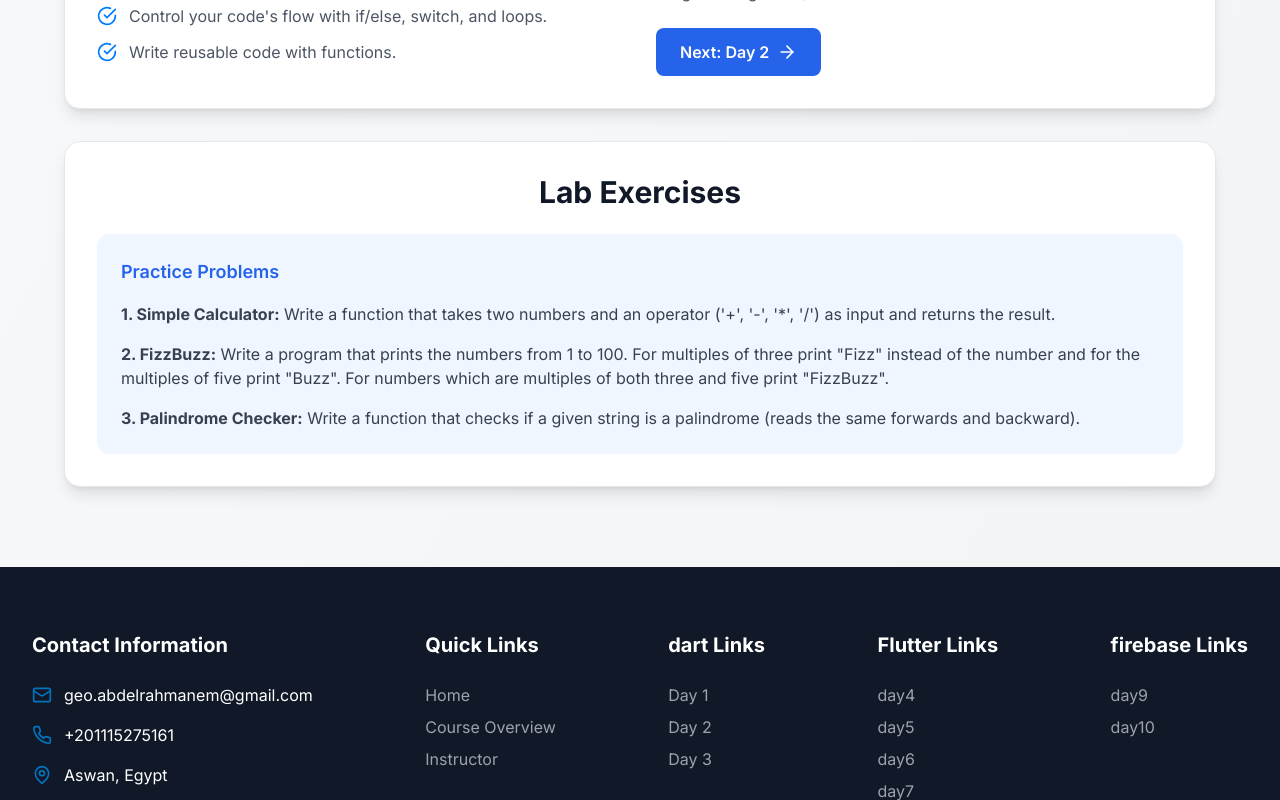
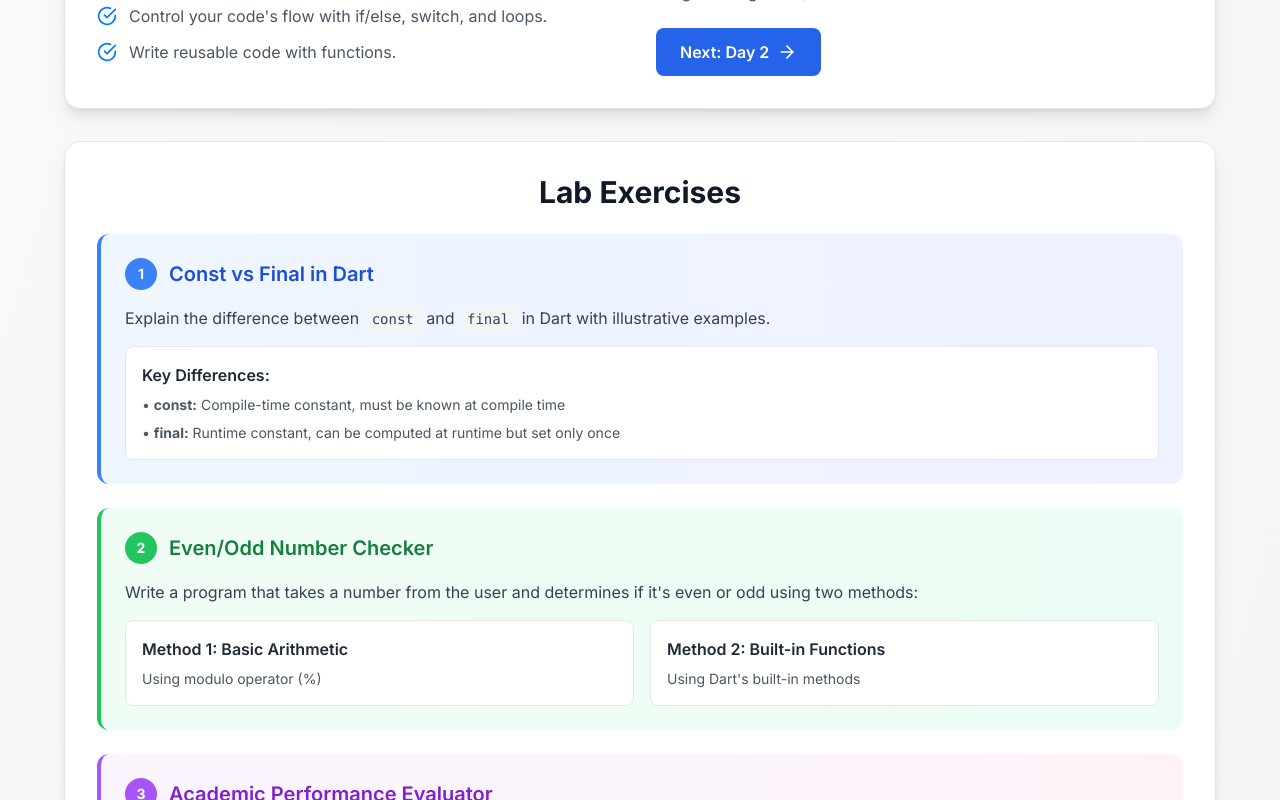
Before and after one commit to AbdelrahmanH161/flutter_course, a React (Vite) app: page /day1 in a window 1280 px wide. Shown: the part 2000-2800 px from the top of the page. Built offline with nearby package versions, Linux system fonts and the light colour scheme.

Commit message:
Refactor Day 1 content structure; streamline session details and enhance code readability

```diff
--- a/src/pages/day1.tsx
+++ b/src/pages/day1.tsx
@@ -13,9 +13,7 @@ import {
 
 import { tomorrow } from 'react-syntax-highlighter/dist/esm/styles/hljs';
 
-const SyntaxHighlighter = lazy(
-  () => import('react-syntax-highlighter')
-);
+const SyntaxHighlighter = lazy(() => import('react-syntax-highlighter'));
 
 const Loading = () => <div>Loading...</div>;
 
@@ -95,8 +93,8 @@ const constVariable = 100;
 // 'late' is for variables initialized after declaration.
 late String description;
 description = 'Initialized later!';
-print(description);`
-        }
+print(description);`,
+				},
 			},
 		},
 	},
@@ -437,9 +435,8 @@ const Day1 = () => {
 
 												{session.content.detailedTopics && (
 													<div className='space-y-4 mt-6'>
-                            {Object.values(
-                              session.content.detailedTopics
-                            ).map((topic: any, index) => (
+														{Object.values(session.content.detailedTopics).map(
+															(topic: any, index) => (
 																<div
 																	key={index}
 																	className='bg-gray-50 dark:bg-gray-700 rounded-xl p-4'>
@@ -459,7 +456,8 @@ const Day1 = () => {
 																		</SyntaxHighlighter>
 																	</Suspense>
 																</div>
-                            ))}
+															)
+														)}
 													</div>
 												)}
 											</div>
@@ -492,8 +490,8 @@ const Day1 = () => {
 											<li className='flex items-start gap-3 text-gray-600 dark:text-gray-300'>
 												<CheckCircle className='w-5 h-5 text-[#007BFF] mt-0.5 flex-shrink-0' />
 												<span>
-                          Learn about basic data types like int, double,
-                          String, and bool.
+													Learn about basic data types like int, double, String,
+													and bool.
 												</span>
 											</li>
 											<li className='flex items-start gap-3 text-gray-600 dark:text-gray-300'>
@@ -505,9 +503,7 @@ const Day1 = () => {
 											</li>
 											<li className='flex items-start gap-3 text-gray-600 dark:text-gray-300'>
 												<CheckCircle className='w-5 h-5 text-[#007BFF] mt-0.5 flex-shrink-0' />
-                        <span>
-                          Write reusable code with functions.
-                        </span>
+												<span>Write reusable code with functions.</span>
 											</li>
 										</ul>
 									</div>
@@ -518,8 +514,7 @@ const Day1 = () => {
 										<p className='text-gray-600 dark:text-gray-300 mb-6'>
 											In Day 2, we'll explore more advanced Dart concepts like
 											collections (Lists, Maps, Sets), null safety, and an
-                      introduction to Object-Oriented Programming (OOP) in
-                      Dart.
+											introduction to Object-Oriented Programming (OOP) in Dart.
 										</p>
 										<button className='inline-flex items-center gap-2 bg-blue-600 hover:bg-blue-700 text-white px-6 py-3 rounded-lg font-semibold transition-colors'>
 											Next: Day 2
@@ -539,29 +534,245 @@ const Day1 = () => {
 									Lab Exercises
 								</h3>
 
-                <div className='bg-blue-50 dark:bg-blue-900/20 rounded-xl p-6'>
-                  <h5 className='text-lg font-semibold text-blue-600 dark:text-blue-400 mb-4'>
-                    Practice Problems
+								{/* Exercise 1: Const vs Final */}
+								<div className='bg-gradient-to-r from-blue-50 to-indigo-50 dark:from-blue-900/20 dark:to-indigo-900/20 rounded-xl p-6 mb-6 border-l-4 border-blue-500'>
+									<div className='flex items-center gap-3 mb-4'>
+										<div className='w-8 h-8 bg-blue-500 rounded-full flex items-center justify-center text-white font-bold text-sm'>
+											1
+										</div>
+										<h5 className='text-xl font-semibold text-blue-700 dark:text-blue-300'>
+											Const vs Final in Dart
 										</h5>
-                  <ol className='space-y-4'>
-                    <li className='text-gray-700 dark:text-gray-300'>
-                      <strong>1. Simple Calculator:</strong> Write a function
-                      that takes two numbers and an operator ('+', '-', '*',
-                      '/') as input and returns the result.
+									</div>
+									<p className='text-gray-700 dark:text-gray-300 mb-4'>
+										Explain the difference between{' '}
+										<code className='bg-gray-100 dark:bg-gray-700 px-2 py-1 rounded text-sm'>
+											const
+										</code>{' '}
+										and{' '}
+										<code className='bg-gray-100 dark:bg-gray-700 px-2 py-1 rounded text-sm'>
+											final
+										</code>{' '}
+										in Dart with illustrative examples.
+									</p>
+									<div className='bg-white dark:bg-gray-700 rounded-lg p-4 border border-gray-200 dark:border-gray-600'>
+										<h6 className='font-semibold text-gray-800 dark:text-gray-200 mb-2'>
+											Key Differences:
+										</h6>
+										<ul className='space-y-2 text-sm text-gray-600 dark:text-gray-400'>
+											<li>
+												• <strong>const:</strong> Compile-time constant, must be
+												known at compile time
 											</li>
-                    <li className='text-gray-700 dark:text-gray-300'>
-                      <strong>2. FizzBuzz:</strong> Write a program that prints
-                      the numbers from 1 to 100. For multiples of three print
-                      "Fizz" instead of the number and for the multiples of
-                      five print "Buzz". For numbers which are multiples of
-                      both three and five print "FizzBuzz".
+											<li>
+												• <strong>final:</strong> Runtime constant, can be
+												computed at runtime but set only once
 											</li>
-                    <li className='text-gray-700 dark:text-gray-300'>
-                      <strong>3. Palindrome Checker:</strong> Write a function
-                      that checks if a given string is a palindrome (reads the
-                      same forwards and backward).
-                    </li>
-                  </ol>
+										</ul>
+									</div>
+								</div>
+
+								{/* Exercise 2: Even/Odd Checker */}
+								<div className='bg-gradient-to-r from-green-50 to-emerald-50 dark:from-green-900/20 dark:to-emerald-900/20 rounded-xl p-6 mb-6 border-l-4 border-green-500'>
+									<div className='flex items-center gap-3 mb-4'>
+										<div className='w-8 h-8 bg-green-500 rounded-full flex items-center justify-center text-white font-bold text-sm'>
+											2
+										</div>
+										<h5 className='text-xl font-semibold text-green-700 dark:text-green-300'>
+											Even/Odd Number Checker
+										</h5>
+									</div>
+									<p className='text-gray-700 dark:text-gray-300 mb-4'>
+										Write a program that takes a number from the user and
+										determines if it's even or odd using two methods:
+									</p>
+									<div className='grid md:grid-cols-2 gap-4'>
+										<div className='bg-white dark:bg-gray-700 rounded-lg p-4 border border-gray-200 dark:border-gray-600'>
+											<h6 className='font-semibold text-gray-800 dark:text-gray-200 mb-2'>
+												Method 1: Basic Arithmetic
+											</h6>
+											<p className='text-sm text-gray-600 dark:text-gray-400'>
+												Using modulo operator (%)
+											</p>
+										</div>
+										<div className='bg-white dark:bg-gray-700 rounded-lg p-4 border border-gray-200 dark:border-gray-600'>
+											<h6 className='font-semibold text-gray-800 dark:text-gray-200 mb-2'>
+												Method 2: Built-in Functions
+											</h6>
+											<p className='text-sm text-gray-600 dark:text-gray-400'>
+												Using Dart's built-in methods
+											</p>
+										</div>
+									</div>
+								</div>
+
+								{/* Exercise 3: Grade Evaluator */}
+								<div className='bg-gradient-to-r from-purple-50 to-pink-50 dark:from-purple-900/20 dark:to-pink-900/20 rounded-xl p-6 mb-6 border-l-4 border-purple-500'>
+									<div className='flex items-center gap-3 mb-4'>
+										<div className='w-8 h-8 bg-purple-500 rounded-full flex items-center justify-center text-white font-bold text-sm'>
+											3
+										</div>
+										<h5 className='text-xl font-semibold text-purple-700 dark:text-purple-300'>
+											Academic Performance Evaluator
+										</h5>
+									</div>
+									<p className='text-gray-700 dark:text-gray-300 mb-4'>
+										Write a program that asks the user to input their grade and
+										evaluates their academic performance:
+									</p>
+									<div className='bg-white dark:bg-gray-700 rounded-lg p-4 border border-gray-200 dark:border-gray-600'>
+										<div className='grid md:grid-cols-2 gap-4 text-sm'>
+											<div>
+												<div className='flex items-center gap-2 mb-2'>
+													<div className='w-3 h-3 bg-green-500 rounded-full'></div>
+													<span className='font-medium text-gray-800 dark:text-gray-200'>
+														Above 85: ممتاز
+													</span>
+												</div>
+												<div className='flex items-center gap-2 mb-2'>
+													<div className='w-3 h-3 bg-blue-500 rounded-full'></div>
+													<span className='font-medium text-gray-800 dark:text-gray-200'>
+														75-85: جيد جدًا
+													</span>
+												</div>
+											</div>
+											<div>
+												<div className='flex items-center gap-2 mb-2'>
+													<div className='w-3 h-3 bg-yellow-500 rounded-full'></div>
+													<span className='font-medium text-gray-800 dark:text-gray-200'>
+														65-75: جيد
+													</span>
+												</div>
+												<div className='flex items-center gap-2'>
+													<div className='w-3 h-3 bg-red-500 rounded-full'></div>
+													<span className='font-medium text-gray-800 dark:text-gray-200'>
+														65 or less: مقبول
+													</span>
+												</div>
+											</div>
+										</div>
+									</div>
+								</div>
+
+								{/* Exercise 4: Day of Week */}
+								<div className='bg-gradient-to-r from-orange-50 to-red-50 dark:from-orange-900/20 dark:to-red-900/20 rounded-xl p-6 mb-6 border-l-4 border-orange-500'>
+									<div className='flex items-center gap-3 mb-4'>
+										<div className='w-8 h-8 bg-orange-500 rounded-full flex items-center justify-center text-white font-bold text-sm'>
+											4
+										</div>
+										<h5 className='text-xl font-semibold text-orange-700 dark:text-orange-300'>
+											Day of Week Printer
+										</h5>
+									</div>
+									<p className='text-gray-700 dark:text-gray-300 mb-4'>
+										Write a program that prints the day name based on the day
+										number in the week using switch-case:
+									</p>
+									<div className='bg-white dark:bg-gray-700 rounded-lg p-4 border border-gray-200 dark:border-gray-600'>
+										<div className='text-sm text-gray-600 dark:text-gray-400'>
+											<p>
+												Input: 1-7 → Output: Sunday, Monday, Tuesday, Wednesday,
+												Thursday, Friday, Saturday
+											</p>
+										</div>
+									</div>
+								</div>
+
+								{/* Exercise 5: Number Printer */}
+								<div className='bg-gradient-to-r from-teal-50 to-cyan-50 dark:from-teal-900/20 dark:to-cyan-900/20 rounded-xl p-6 mb-6 border-l-4 border-teal-500'>
+									<div className='flex items-center gap-3 mb-4'>
+										<div className='w-8 h-8 bg-teal-500 rounded-full flex items-center justify-center text-white font-bold text-sm'>
+											5
+										</div>
+										<h5 className='text-xl font-semibold text-teal-700 dark:text-teal-300'>
+											Number Printer (Skip 41)
+										</h5>
+									</div>
+									<p className='text-gray-700 dark:text-gray-300 mb-4'>
+										Write a program that prints numbers from 1 to 100 but skips
+										the number 41:
+									</p>
+									<div className='bg-white dark:bg-gray-700 rounded-lg p-4 border border-gray-200 dark:border-gray-600'>
+										<div className='text-sm text-gray-600 dark:text-gray-400'>
+											<p>Output: 1, 2, 3... 40, 42, 43... 100</p>
+										</div>
+									</div>
+								</div>
+
+								{/* Exercise 6: String Reverser */}
+								<div className='bg-gradient-to-r from-rose-50 to-pink-50 dark:from-rose-900/20 dark:to-pink-900/20 rounded-xl p-6 mb-6 border-l-4 border-rose-500'>
+									<div className='flex items-center gap-3 mb-4'>
+										<div className='w-8 h-8 bg-rose-500 rounded-full flex items-center justify-center text-white font-bold text-sm'>
+											6
+										</div>
+										<h5 className='text-xl font-semibold text-rose-700 dark:text-rose-300'>
+											String Reverser Function
+										</h5>
+									</div>
+									<p className='text-gray-700 dark:text-gray-300 mb-4'>
+										Write a function that accepts text and returns it reversed
+										using String functions:
+									</p>
+									<div className='bg-white dark:bg-gray-700 rounded-lg p-4 border border-gray-200 dark:border-gray-600'>
+										<div className='text-sm text-gray-600 dark:text-gray-400'>
+											<p>
+												<strong>Example:</strong> flutter → rettulf
+											</p>
+										</div>
+									</div>
+								</div>
+
+								{/* Exercise 7: Email Masker */}
+								<div className='bg-gradient-to-r from-violet-50 to-indigo-50 dark:from-violet-900/20 dark:to-indigo-900/20 rounded-xl p-6 mb-6 border-l-4 border-violet-500'>
+									<div className='flex items-center gap-3 mb-4'>
+										<div className='w-8 h-8 bg-violet-500 rounded-full flex items-center justify-center text-white font-bold text-sm'>
+											7
+										</div>
+										<h5 className='text-xl font-semibold text-violet-700 dark:text-violet-300'>
+											Email Masker
+										</h5>
+									</div>
+									<p className='text-gray-700 dark:text-gray-300 mb-4'>
+										Hide the first part of the email using asterisks (*):
+									</p>
+									<div className='bg-white dark:bg-gray-700 rounded-lg p-4 border border-gray-200 dark:border-gray-600'>
+										<div className='text-sm text-gray-600 dark:text-gray-400'>
+											<p>
+												<strong>Example:</strong> memo123@gmail.com →
+												m****@gmail.com
+											</p>
+										</div>
+									</div>
+								</div>
+
+								{/* Challenge Section */}
+								<div className='bg-gradient-to-r from-amber-50 to-yellow-50 dark:from-amber-900/20 dark:to-yellow-900/20 rounded-xl p-6 border-l-4 border-amber-500'>
+									<div className='flex items-center gap-3 mb-4'>
+										<div className='w-10 h-10 bg-amber-500 rounded-full flex items-center justify-center text-white font-bold text-lg'>
+											🏆
+										</div>
+										<h5 className='text-xl font-semibold text-amber-700 dark:text-amber-300'>
+											Bonus Challenge
+										</h5>
+									</div>
+									<p className='text-gray-700 dark:text-gray-300 mb-4'>
+										Try to solve all exercises and test them with different
+										inputs. Challenge yourself to write clean, readable code!
+									</p>
+									<div className='flex flex-wrap gap-2'>
+										<span className='px-3 py-1 bg-amber-100 dark:bg-amber-800 text-amber-800 dark:text-amber-200 rounded-full text-sm font-medium'>
+											Dart Basics
+										</span>
+										<span className='px-3 py-1 bg-amber-100 dark:bg-amber-800 text-amber-800 dark:text-amber-200 rounded-full text-sm font-medium'>
+											Control Flow
+										</span>
+										<span className='px-3 py-1 bg-amber-100 dark:bg-amber-800 text-amber-800 dark:text-amber-200 rounded-full text-sm font-medium'>
+											Functions
+										</span>
+										<span className='px-3 py-1 bg-amber-100 dark:bg-amber-800 text-amber-800 dark:text-amber-200 rounded-full text-sm font-medium'>
+											String Manipulation
+										</span>
+									</div>
 								</div>
 							</motion.div>
 						</div>
```
Lines whose indentation alone changed are shown as unchanged.
